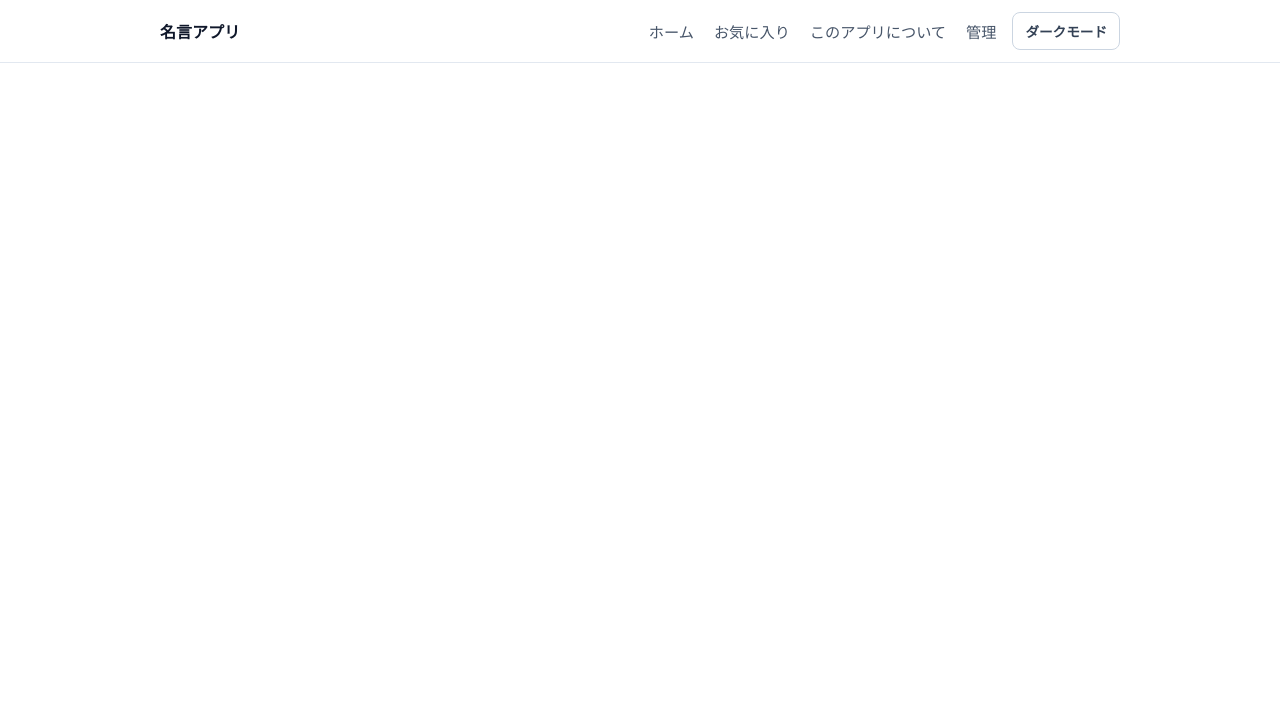
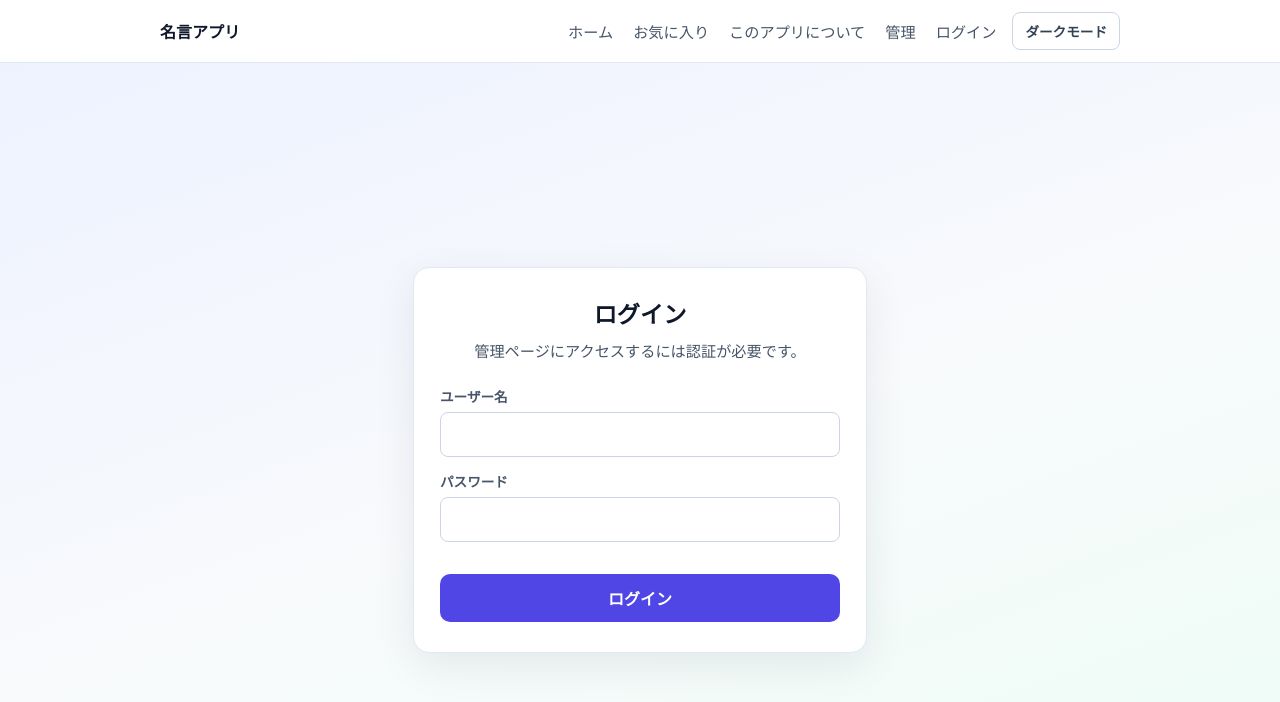
Before and after one commit to Shogo-Mato510/my-react-app, a React (Create React App) app: page /login in a window 1280 px wide. Shown: the top 702 px of the page. Built offline with nearby package versions, Linux system fonts and the light colour scheme.

Commit message:
ログインUI作成：途中

```diff
--- a/src/App.css
+++ b/src/App.css
@@ -208,6 +208,107 @@
   line-height: 1.6;
 }
 
+.page-login {
+  min-height: calc(100vh - 56px);
+  margin: 0;
+  display: flex;
+  align-items: center;
+  justify-content: center;
+  padding: 32px 16px 48px;
+  background: linear-gradient(160deg, #eef2ff 0%, #f8fafc 50%, #ecfdf5 100%);
+  font-family: -apple-system, BlinkMacSystemFont, 'Segoe UI', Roboto, 'Hiragino Sans',
+    'Hiragino Kaku Gothic ProN', Meiryo, sans-serif;
+  color: #1e293b;
+}
+
+.login-card {
+  width: min(100%, 400px);
+  background: #ffffff;
+  border: 1px solid #e2e8f0;
+  border-radius: 16px;
+  padding: 28px 26px 30px;
+  box-shadow: 0 12px 40px rgba(15, 23, 42, 0.08);
+}
+
+.login-heading {
+  margin: 0 0 10px;
+  font-size: 1.45rem;
+  font-weight: 700;
+  color: #0f172a;
+  text-align: center;
+}
+
+.login-lead {
+  margin: 0 0 22px;
+  font-size: 0.95rem;
+  line-height: 1.6;
+  color: #475569;
+  text-align: center;
+}
+
+.login-form {
+  margin: 0;
+}
+
+.login-form-row {
+  margin-bottom: 14px;
+}
+
+.login-label {
+  display: block;
+  margin-bottom: 6px;
+  font-size: 0.85rem;
+  font-weight: 600;
+  color: #475569;
+}
+
+.login-input {
+  width: 100%;
+  box-sizing: border-box;
+  padding: 10px 12px;
+  font-size: 1rem;
+  line-height: 1.45;
+  color: #0f172a;
+  background: #ffffff;
+  border: 1px solid #cbd5e1;
+  border-radius: 8px;
+}
+
+.login-input:focus {
+  outline: none;
+  border-color: #6366f1;
+  box-shadow: 0 0 0 3px rgba(99, 102, 241, 0.2);
+}
+
+.login-form-error {
+  margin: 12px 0 0;
+  font-size: 0.9rem;
+  color: #b91c1c;
+}
+
+.login-button-submit {
+  width: 100%;
+  margin-top: 18px;
+  padding: 12px 20px;
+  font-size: 1rem;
+  font-weight: 600;
+  color: #ffffff;
+  background: #4f46e5;
+  border: none;
+  border-radius: 10px;
+  cursor: pointer;
+  transition: background 0.15s ease;
+}
+
+.login-button-submit:hover:not(:disabled) {
+  background: #4338ca;
+}
+
+.login-button-submit:disabled {
+  opacity: 0.65;
+  cursor: not-allowed;
+}
+
 .page-admin {
   min-height: calc(100vh - 56px);
   margin: 0;
@@ -228,6 +329,37 @@
   border-radius: 16px;
   padding: 28px 26px 32px;
   box-shadow: 0 12px 40px rgba(15, 23, 42, 0.08);
+}
+
+.admin-header-row {
+  display: flex;
+  align-items: flex-start;
+  justify-content: space-between;
+  gap: 16px;
+  margin-bottom: 14px;
+}
+
+.admin-header-row .admin-heading {
+  margin: 0;
+  flex: 1;
+  min-width: 0;
+}
+
+.admin-logout-button {
+  flex-shrink: 0;
+  margin-top: 2px;
+  padding: 8px 14px;
+  font-size: 0.9rem;
+  font-weight: 600;
+  color: #475569;
+  background: #f1f5f9;
+  border: 1px solid #cbd5e1;
+  border-radius: 8px;
+  cursor: pointer;
+}
+
+.admin-logout-button:hover {
+  background: #e2e8f0;
 }
 
 .admin-heading {
@@ -448,14 +580,16 @@
 
 .theme-dark .App,
 .theme-dark .page-about,
-.theme-dark .page-admin {
+.theme-dark .page-admin,
+.theme-dark .page-login {
   background: linear-gradient(160deg, #0f172a 0%, #111827 55%, #0b1120 100%);
   color: #e2e8f0;
 }
 
 .theme-dark .quote-card,
 .theme-dark .about-card,
-.theme-dark .admin-card {
+.theme-dark .admin-card,
+.theme-dark .login-card {
   background: #1e293b;
   border-color: #334155;
   box-shadow: 0 12px 40px rgba(2, 6, 23, 0.45);
@@ -464,7 +598,8 @@
 .theme-dark .quote-heading,
 .theme-dark .about-heading,
 .theme-dark .admin-heading,
-.theme-dark .admin-subheading {
+.theme-dark .admin-subheading,
+.theme-dark .login-heading {
   color: #f8fafc;
 }
 
@@ -555,3 +690,36 @@
 .theme-dark .admin-item-author {
   color: #94a3b8;
 }
+
+.theme-dark .login-lead {
+  color: #94a3b8;
+}
+
+.theme-dark .login-label {
+  color: #cbd5e1;
+}
+
+.theme-dark .login-input {
+  color: #f8fafc;
+  background: #1e293b;
+  border-color: #475569;
+}
+
+.theme-dark .login-input:focus {
+  border-color: #818cf8;
+  box-shadow: 0 0 0 3px rgba(129, 140, 248, 0.25);
+}
+
+.theme-dark .login-form-error {
+  color: #fca5a5;
+}
+
+.theme-dark .admin-logout-button {
+  color: #e2e8f0;
+  background: #334155;
+  border-color: #475569;
+}
+
+.theme-dark .admin-logout-button:hover {
+  background: #475569;
+}
--- a/src/App.js
+++ b/src/App.js
@@ -1,11 +1,13 @@
 import { useEffect, useState } from 'react';
-import { BrowserRouter, Routes, Route } from 'react-router-dom';
+import { BrowserRouter, Routes, Route, useLocation } from 'react-router-dom';
 import './App.css';
 import Navbar from './Navbar';
 import Home from './pages/Home';
 import About from './pages/About';
 import Favorites from './pages/Favorites';
 import Admin from './pages/Admin';
+import Login from './pages/Login';
+import { getAccessToken } from './authStorage';
 import {
   addFavoriteQuote,
   getFavoriteQuotes,
@@ -16,7 +18,14 @@ import {
 
 const THEME_STORAGE_KEY = 'themeMode';
 
-function App() {
+function AppShell() {
+  const location = useLocation();
+  const [isLoggedIn, setIsLoggedIn] = useState(() => Boolean(getAccessToken()));
+
+  useEffect(() => {
+    setIsLoggedIn(Boolean(getAccessToken()));
+  }, [location.pathname]);
+
   const [isDarkMode, setIsDarkMode] = useState(false);
   const [favorites, setFavorites] = useState([]);
 
@@ -54,12 +63,12 @@ function App() {
   const isFavorite = (quote) => isFavoriteQuote(quote, favorites);
 
   return (
-    <BrowserRouter>
     <div className={isDarkMode ? 'theme-dark' : ''}>
       <Navbar
         isDarkMode={isDarkMode}
         onToggleDarkMode={handleToggleDarkMode}
         favoriteCount={favorites.length}
+        isLoggedIn={isLoggedIn}
       />
       <div className="app-shell">
         <Routes>
@@ -69,6 +78,7 @@ function App() {
           />
           <Route path="/about" element={<About />} />
           <Route path="/admin" element={<Admin />} />
+          <Route path="/login" element={<Login />} />
           <Route
             path="/favorites"
             element={
@@ -78,6 +88,13 @@ function App() {
         </Routes>
       </div>
     </div>
+  );
+}
+
+function App() {
+  return (
+    <BrowserRouter>
+      <AppShell />
     </BrowserRouter>
   );
 }
--- a/src/Navbar.js
+++ b/src/Navbar.js
@@ -1,7 +1,8 @@
 import { Link } from 'react-router-dom';
 import './Navbar.css';
+import { clearAccessToken } from './authStorage';
 
-function Navbar({ isDarkMode, onToggleDarkMode, favoriteCount }) {
+function Navbar({ isDarkMode, onToggleDarkMode, favoriteCount, isLoggedIn }) {
   return (
     <header className="navbar">
       <div className="navbar-inner">
@@ -23,6 +24,19 @@ function Navbar({ isDarkMode, onToggleDarkMode, favoriteCount }) {
             <Link className="navbar-link" to="/admin">
               管理
             </Link>
+            {isLoggedIn ? (
+              <Link
+                className="navbar-link"
+                to="/login"
+                onClick={() => clearAccessToken()}
+              >
+                ログアウト
+              </Link>
+            ) : (
+              <Link className="navbar-link" to="/login">
+                ログイン
+              </Link>
+            )}
           </nav>
           <button
             type="button"
--- /dev/null
+++ b/src/authStorage.js
@@ -0,0 +1,13 @@
+export const ACCESS_TOKEN_KEY = 'access_token';
+
+export function getAccessToken() {
+  return window.localStorage.getItem(ACCESS_TOKEN_KEY);
+}
+
+export function setAccessToken(token) {
+  window.localStorage.setItem(ACCESS_TOKEN_KEY, token);
+}
+
+export function clearAccessToken() {
+  window.localStorage.removeItem(ACCESS_TOKEN_KEY);
+}
--- a/src/pages/Admin.js
+++ b/src/pages/Admin.js
@@ -1,9 +1,17 @@
 import { useCallback, useEffect, useState } from 'react';
+import { useNavigate } from 'react-router-dom';
 import '../App.css';
+import { clearAccessToken, getAccessToken } from '../authStorage';
 
 const API_BASE = 'http://127.0.0.1:8000';
 
+function authHeaders() {
+  const token = getAccessToken();
+  return token ? { Authorization: `Bearer ${token}` } : {};
+}
+
 function Admin() {
+  const navigate = useNavigate();
   const [items, setItems] = useState([]);
   const [loading, setLoading] = useState(true);
   const [listError, setListError] = useState('');
@@ -36,8 +44,17 @@ function Admin() {
   }, []);
 
   useEffect(() => {
+    if (!getAccessToken()) {
+      navigate('/login', { replace: true });
+      return;
+    }
     loadItems();
-  }, [loadItems]);
+  }, [navigate, loadItems]);
+
+  const handleLogout = () => {
+    clearAccessToken();
+    navigate('/login', { replace: true });
+  };
 
   const handleSubmit = async (event) => {
     event.preventDefault();
@@ -53,7 +70,10 @@ function Admin() {
     try {
       const response = await fetch(`${API_BASE}/items`, {
         method: 'POST',
-        headers: { 'Content-Type': 'application/json' },
+        headers: {
+          'Content-Type': 'application/json',
+          ...authHeaders(),
+        },
         body: JSON.stringify({ content: trimmedContent, author: trimmedAuthor }),
       });
       if (!response.ok) {
@@ -74,6 +94,9 @@ function Admin() {
     try {
       const response = await fetch(`${API_BASE}/items/${id}`, {
         method: 'DELETE',
+        headers: {
+          ...authHeaders(),
+        },
       });
       if (!response.ok) {
         throw new Error('削除に失敗しました');
@@ -86,10 +109,25 @@ function Admin() {
     }
   };
 
+  if (!getAccessToken()) {
+    return (
+      <div className="page-admin">
+        <main className="admin-card">
+          <p className="admin-status">ログインページへ移動しています…</p>
+        </main>
+      </div>
+    );
+  }
+
   return (
     <div className="page-admin">
       <main className="admin-card">
-        <h1 className="admin-heading">名言の管理</h1>
+        <div className="admin-header-row">
+          <h1 className="admin-heading">名言の管理</h1>
+          <button type="button" className="admin-logout-button" onClick={handleLogout}>
+            ログアウト
+          </button>
+        </div>
         <p className="admin-lead">
           FastAPI の <code className="admin-code">/items</code> を操作して名言を追加・削除できます。
         </p>
--- /dev/null
+++ b/src/pages/Login.js
@@ -0,0 +1,100 @@
+import { useEffect, useState } from 'react';
+import { useNavigate } from 'react-router-dom';
+import '../App.css';
+import { setAccessToken } from '../authStorage';
+
+const API_BASE = 'http://127.0.0.1:8000';
+
+function Login() {
+  const navigate = useNavigate();
+  const [username, setUsername] = useState('');
+  const [password, setPassword] = useState('');
+  const [submitting, setSubmitting] = useState(false);
+  const [error, setError] = useState('');
+
+  useEffect(() => {
+    document.title = 'ログイン - 名言アプリ';
+  }, []);
+
+  const handleSubmit = async (event) => {
+    event.preventDefault();
+    setError('');
+    setSubmitting(true);
+    try {
+      const body = new URLSearchParams();
+      body.set('username', username);
+      body.set('password', password);
+      const response = await fetch(`${API_BASE}/auth/login`, {
+        method: 'POST',
+        headers: { 'Content-Type': 'application/x-www-form-urlencoded' },
+        body: body.toString(),
+      });
+      if (!response.ok) {
+        setError('ユーザー名またはパスワードが間違っています');
+        return;
+      }
+      const data = await response.json();
+      const token = data?.access_token;
+      if (typeof token !== 'string' || !token) {
+        setError('ユーザー名またはパスワードが間違っています');
+        return;
+      }
+      setAccessToken(token);
+      navigate('/admin', { replace: true });
+    } catch {
+      setError('ユーザー名またはパスワードが間違っています');
+    } finally {
+      setSubmitting(false);
+    }
+  };
+
+  return (
+    <div className="page-login">
+      <main className="login-card">
+        <h1 className="login-heading">ログイン</h1>
+        <p className="login-lead">管理ページにアクセスするには認証が必要です。</p>
+
+        <form className="login-form" onSubmit={handleSubmit}>
+          <div className="login-form-row">
+            <label className="login-label" htmlFor="login-username">
+              ユーザー名
+            </label>
+            <input
+              id="login-username"
+              type="text"
+              className="login-input"
+              value={username}
+              onChange={(e) => setUsername(e.target.value)}
+              autoComplete="username"
+              disabled={submitting}
+            />
+          </div>
+          <div className="login-form-row">
+            <label className="login-label" htmlFor="login-password">
+              パスワード
+            </label>
+            <input
+              id="login-password"
+              type="password"
+              className="login-input"
+              value={password}
+              onChange={(e) => setPassword(e.target.value)}
+              autoComplete="current-password"
+              disabled={submitting}
+            />
+          </div>
+          {error && (
+            <p className="login-form-error" role="alert">
+              {error}
+            </p>
+          )}
+          <button type="submit" className="login-button-submit" disabled={submitting}>
+            {submitting ? 'ログイン中…' : 'ログイン'}
+          </button>
+        </form>
+      </main>
+    </div>
+  );
+}
+
+export default Login;
```
Lines whose indentation alone changed are shown as unchanged.
